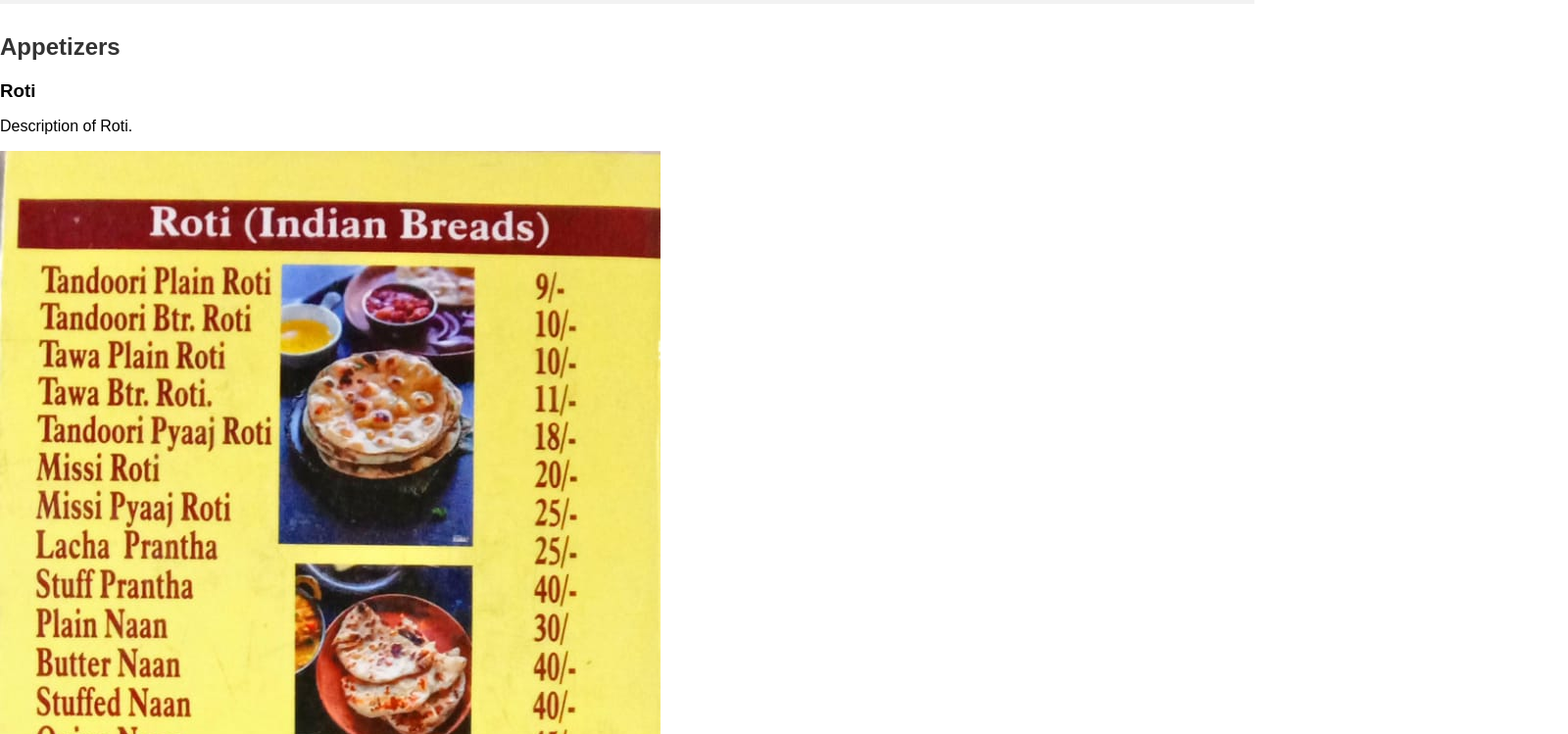
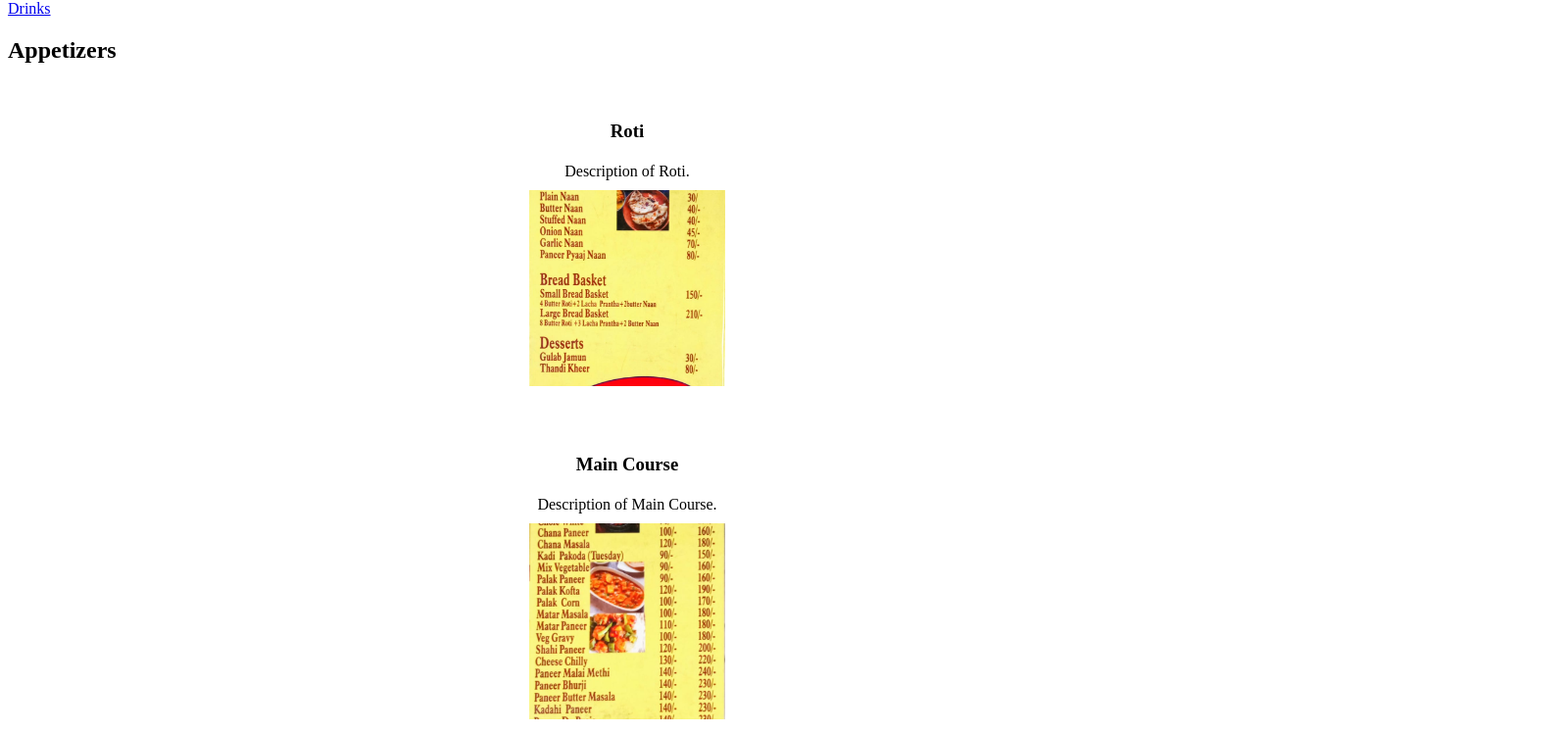
Before and after one commit to NoviceButLearning/Menu, a plain HTML site: page index.html in a window 1280 px wide. Shown: the part 134-883 px from the top of the page at 98% size, 1600 px wide, since content can reach past the window. Drawn offline with Linux system fonts and the light colour scheme; files whose address does not match are found by name.

Commit message:
Update styles.css

```diff
--- a/styles.css
+++ b/styles.css
@@ -1,57 +1,36 @@
-body {
-  font-family: Arial, sans-serif;
-  margin: 0;
-  padding: 0;
-}
+/* Add the following styles to the existing CSS code */
 
-header {
-  background-color: #f2f2f2;
+.menu-item {
+  display: flex;
+  flex-direction: column;
+  align-items: center;
+  text-align: center;
   padding: 20px;
 }
 
-nav ul {
-  list-style-type: none;
+.menu-item img {
+  width: 200px; /* Adjust the width as needed */
+  height: 200px; /* Adjust the height as needed */
+  object-fit: cover;
+  margin-bottom: 10px;
+}
+
+.menu-item h3 {
+  margin-bottom: 5px;
+}
+
+.menu-item p {
+  margin-bottom: 10px;
+}
+
+/* Optional styles to enhance the visual appearance */
+
+ul {
+  list-style: none;
   padding: 0;
   margin: 0;
 }
 
-nav ul li {
-  display: inline;
+section {
+  margin-bottom: 40px;
 }
-
-nav ul li a {
-  text-decoration: none;
-  color: #333;
-  padding: 10px;
-}
-
-nav ul li a:hover {
-  background-color: #333;
-  color: #fff;
-}
-
-section {
-  margin-top: 30px;
-}
-
-h2 {
-  color: #333;
-}
-
-ul {
-  list-style-type: none;
-  padding: 0;
-}
-
-li {
-  margin-bottom: 20px;
-}
-
-h3 {
-  margin: 0;
-}
-
-.price {
-  color: #888;
-  font-weight: bold;
-}
```
